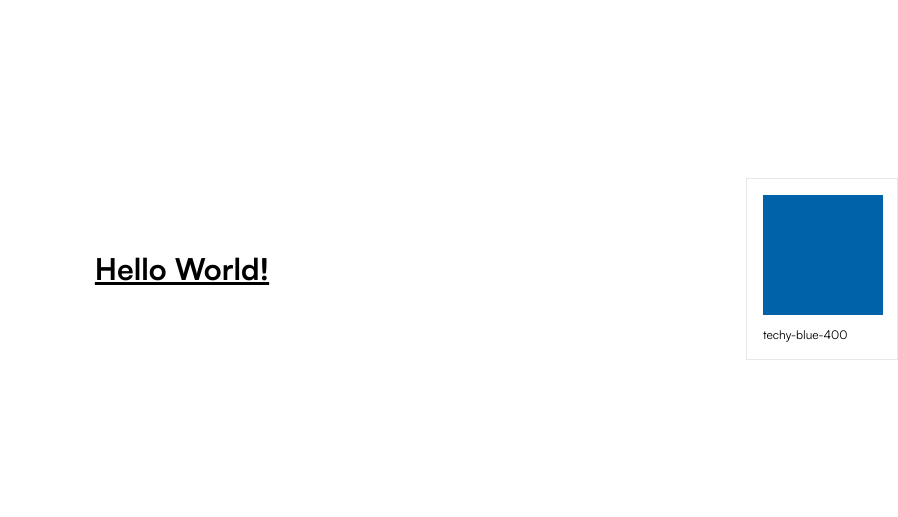
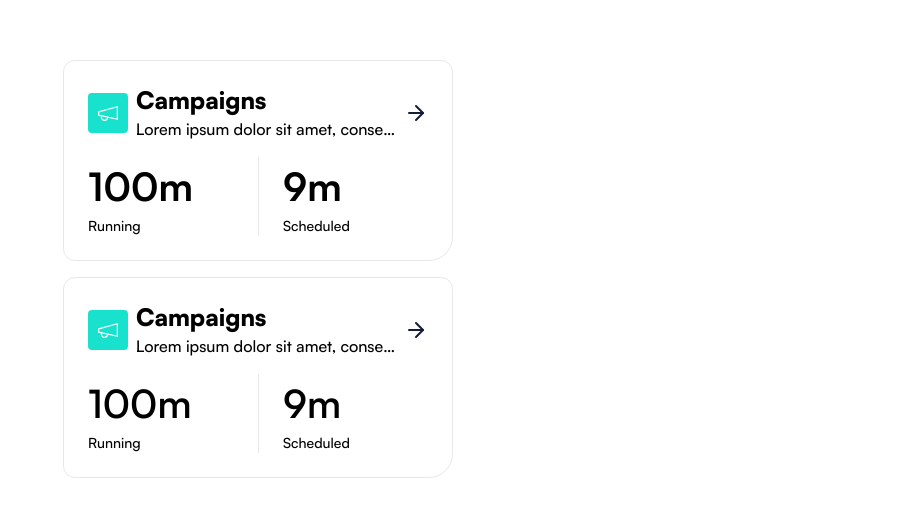
Before and after one commit to glncy-yondu/vue-practice, a Vue app: page / in a window 1280 px wide. Shown: the part 131-648 px from the top of the page, without its empty margins (382-1280 px from the left). Built offline with nearby package versions, Linux system fonts and the light colour scheme.

Commit message:
feat: add css vs tw demo

```diff
--- a/src/App.vue
+++ b/src/App.vue
@@ -1,15 +1,18 @@
-<script setup lang="ts">
-import { RouterLink, RouterView } from 'vue-router'
-import ColorBox from '@/components/base/ColorBox.vue'
-</script>
-
 <template>
-  <div class="justify center flex h-screen w-screen items-center">
-    <h1 class="text-techy-blue-300 w-full text-center text-3xl font-bold underline">
+  <div class="justify-center flex flex-col h-screen w-screen items-center gap-4">
+    <h1 class="text-techy-blue-300 w-full text-center text-3xl font-bold underline hidden">
       Hello World!
     </h1>
-    <ColorBox selected-color="bg-brand-techy-blue-400" />
+    <MyComponent></MyComponent>
+    <MyComponentCss></MyComponentCss>
   </div>
 
   <!-- <RouterView /> -->
 </template>
+
+<script setup lang="ts">
+import { RouterLink, RouterView } from 'vue-router'
+import ColorBox from '@/components/base/ColorBox.vue'
+import MyComponent from './components/example/MyComponent.vue';
+import MyComponentCss from './components/example/MyComponentCss.vue'
+</script>
--- /dev/null
+++ b/src/components/example/MyComponent.vue
@@ -0,0 +1,31 @@
+<template>
+    <article class="p-6 flex flex-col gap-4 border-brand-gray-50 border rounded-xl rounded-br-3xl max-w-[396px]">
+        <header class="flex items-center gap-2">
+            <img src="@/assets/announcement.svg" />
+            <div class="flex flex-col gap-0.5 max-w-[260px]">
+                <h2 class="text-2xl font-black leading-[30px] -tracking-[2%]">Campaigns</h2>
+                <p class="truncate font-medium">Lorem ipsum dolor sit amet, consectetur adipisicing elit. Quod,
+                    consequatur, autem
+                    maiores odio voluptatum iure perspiciatis temporibus cupiditate aliquam magni deleniti? Beatae
+                    deleniti, iusto quo quam ea quae incidunt amet.</p>
+            </div>
+            <button>
+                <img src="@/assets/right-arrow.svg" />
+            </button>
+        </header>
+        <section class="grid grid-cols-2 divide-x border-brand-gray-50">
+            <div class="flex flex-col">
+                <p class="text-[39px] font-bold">100m</p>
+                <p class="font-medium text-sm">Running</p>
+            </div>
+            <div class="flex flex-col pl-6">
+                <p class="text-[39px] font-bold">9m</p>
+                <p class="font-medium text-sm">Scheduled</p>
+            </div>
+        </section>
+    </article>
+</template>
+
+<script setup lang="ts"></script>
+
+<style scoped></style>
--- /dev/null
+++ b/src/components/example/MyComponentCss.vue
@@ -0,0 +1,100 @@
+<template>
+    <article>
+        <header>
+            <img src="@/assets/announcement.svg" />
+            <div>
+                <h2>Campaigns</h2>
+                <p>Lorem ipsum dolor sit amet, consectetur adipisicing elit. Quod,
+                    consequatur, autem
+                    maiores odio voluptatum iure perspiciatis temporibus cupiditate aliquam magni deleniti? Beatae
+                    deleniti, iusto quo quam ea quae incidunt amet.</p>
+            </div>
+            <img src="@/assets/right-arrow.svg" />
+        </header>
+        <section>
+            <div>
+                <p>100m</p>
+                <p>Running</p>
+            </div>
+            <div>
+                <p>9m</p>
+                <p>Scheduled</p>
+            </div>
+        </section>
+    </article>
+</template>
+
+<script setup lang="ts"></script>
+
+<style scoped>
+article {
+    padding: 1.5em;
+    display: flex;
+    flex-direction: column;
+    gap: 1em;
+    border: 1px solid #e8e8e8;
+    border-radius: 12px 12px 24px 12px;
+    max-width: 396px;
+}
+
+header {
+    display: flex;
+    align-items: center;
+    gap: 0.5em;
+
+    h2 {
+        font-size: 1.5em;
+        font-weight: 900;
+        line-height: 30px;
+        letter-spacing: -2%;
+    }
+
+    p {
+        font-weight: 500;
+        overflow: hidden;
+        text-overflow: ellipsis;
+        white-space: nowrap;
+    }
+
+    div {
+        display: flex;
+        flex-direction: column;
+        gap: 2px;
+        max-width: 260px;
+    }
+}
+
+section {
+    display: grid;
+    grid-template-columns: repeat(2, minmax(0, 1fr));
+    --tw-border-opacity: 1;
+    border-color: rgb(232 232 232 / var(--tw-border-opacity));
+
+    div {
+        display: flex;
+        flex-direction: column;
+
+        &:nth-child(2) {
+            padding-left: 1.5em;
+            --tw-divide-x-reverse: 0;
+            border-right-width: calc(1px * var(--tw-divide-x-reverse));
+            border-left-width: calc(1px * calc(1 - var(--tw-divide-x-reverse)));
+        }
+
+        p {
+            font-size: 14px;
+
+            &:nth-child(1) {
+                font-size: 39px;
+                font-weight: 600;
+            }
+
+            &:nth-child(2) {
+                font-weight: 500;
+            }
+        }
+
+
+    }
+}
+</style>
```
Also changed, not shown: src/assets/announcement.svg (added), src/assets/right-arrow.svg (added).
